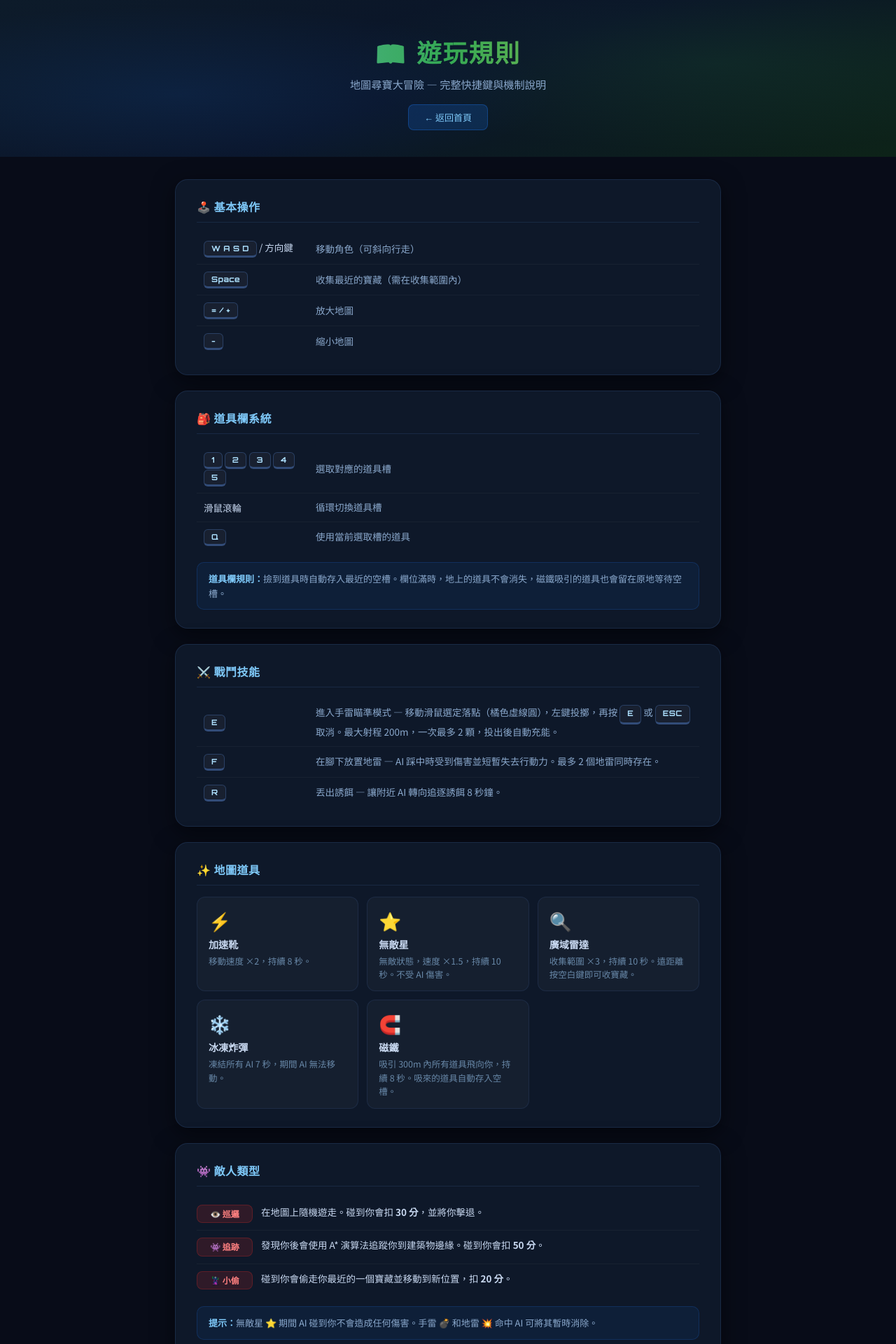
After one commit to timmyweistudy-design/treasure-hunt, a Flask app: page /rules in a window 1280 px wide. The commit adds this page. Shown: the top 1920 px of the page at 70% size. Run offline with Flask 3, Linux system fonts and the light colour scheme.

Commit message:
feat: treasure score = distance meters + rules page
- app.py: treasure points now = actual haversine meters from spawn
- game.html: remove TIER_DISTS; relocateTreasure uses t.points directly
- templates/rules.html: new full rules page (shortcuts, items, enemies, scoring, mechanics)
- app.py: add /rules route
- index.html: add link to rules page in game-info card

Co-Authored-By: Claude Sonnet 4.6 <noreply@anthropic.com>

```diff
--- a/app.py
+++ b/app.py
@@ -79,11 +79,13 @@ def _assign_tiers(raw_pois, origin_lat, origin_lon):
 
         if chosen_p:
             used.add(chosen_i)
+            dist_m = int(round(haversine((origin_lat, origin_lon),
+                                         (chosen_p["lat"], chosen_p["lon"]))))
             result.append(Treasure(
                 id=f"t{tier_idx}", name=chosen_p["name"],
                 lat=chosen_p["lat"], lon=chosen_p["lon"],
                 category=chosen_p["category"],
-                points=tier["points"],
+                points=dist_m,  # 分數 = 距出生點公尺數
             ))
     return result
 
@@ -229,6 +231,11 @@ def _bg_prepare(req_id: str, player_name: str, city: str):
 @app.route("/")
 def index():
     return render_template("index.html", top10=scoreboard.get_top10())
+
+
+@app.route("/rules")
+def rules():
+    return render_template("rules.html")
 
 
 @app.route("/start", methods=["POST"])
--- a/templates/game.html
+++ b/templates/game.html
@@ -636,8 +636,7 @@ const OPTIMAL      = {{ optimal_order_json | safe }};
 const ROUTE_COORDS = {{ route_coords_json | safe }};
 const START        = [{{ player_lat }}, {{ player_lon }}];
 const ORIGIN_LAT   = START[0], ORIGIN_LON = START[1];
-// 分數 → 該寶藏的目標距離（m），用於小偷偷走後重新刷新位置
-const TIER_DISTS   = {100:200, 200:450, 300:700, 400:850, 500:1000};
+// 分數 = 距出生點公尺數，直接當作重刷距離環
 const TIME_LIMIT   = {{ time_limit }};
 const CLCT_R       = {{ collect_radius }};
 const TOTAL        = TREASURES.length;
@@ -1967,7 +1966,7 @@ function relocateTreasure(tId) {
     const t=TREASURES.find(tr=>tr.id===tId);
     if(!t||collected.has(tId)) return;
     // 在同一距離環附近（±80m）隨機方向重刷
-    const tierDist=(TIER_DISTS[t.points]||500);
+    const tierDist=t.points;
     const rd=(tierDist+(Math.random()*160-80))/111111;
     const cosLat=Math.cos(ORIGIN_LAT*Math.PI/180);
     let nLat0, nLon0;
--- a/templates/index.html
+++ b/templates/index.html
@@ -150,6 +150,9 @@
             <li>限時 <b>10 分鐘</b>，找到越多分數越高</li>
             <li>所有地點都是 <b>真實存在</b> 的咖啡廳、博物館、公園等</li>
         </ul>
+        <div style="margin-top:16px;text-align:right">
+            <a href="/rules" style="font-size:13px;color:#7ec8f8;text-decoration:none;border:1px solid rgba(100,160,255,.25);padding:6px 16px;border-radius:8px;background:rgba(26,115,232,.1);transition:background .2s" onmouseover="this.style.background='rgba(26,115,232,.25)'" onmouseout="this.style.background='rgba(26,115,232,.1)'">📖 完整規則 & 快捷鍵 →</a>
+        </div>
     </div>
 
     {% if top10 %}
--- /dev/null
+++ b/templates/rules.html
@@ -0,0 +1,329 @@
+<!DOCTYPE html>
+<html lang="zh-TW">
+<head>
+    <meta charset="UTF-8">
+    <title>遊玩規則 — 地圖尋寶大冒險</title>
+    <link rel="preconnect" href="https://fonts.googleapis.com">
+    <link rel="preconnect" href="https://fonts.gstatic.com" crossorigin>
+    <link href="https://fonts.googleapis.com/css2?family=Orbitron:wght@700;900&family=Noto+Sans+TC:wght@400;700&display=swap" rel="stylesheet">
+    <style>
+        * { box-sizing: border-box; margin: 0; padding: 0; }
+        body { font-family: 'Noto Sans TC', Arial, sans-serif; background: #080c18; min-height: 100vh; color: #c8d8f0; }
+
+        .hero {
+            text-align: center;
+            background: linear-gradient(160deg, #0d1b2a 0%, #0a1428 50%, #0d2318 100%);
+            padding: 48px 20px 38px;
+            position: relative; overflow: hidden;
+        }
+        .hero::after {
+            content: '';
+            position: absolute; inset: 0; pointer-events: none;
+            background:
+                radial-gradient(ellipse 60% 80% at 20% 60%, rgba(26,115,232,.12) 0%, transparent 70%),
+                radial-gradient(ellipse 60% 80% at 80% 40%, rgba(52,168,83,.10) 0%, transparent 70%);
+        }
+        .hero-inner { position: relative; z-index: 1; }
+        .hero h1 {
+            font-family: 'Orbitron', monospace; font-weight: 900;
+            font-size: clamp(1.5rem, 4vw, 2.2rem);
+            background: linear-gradient(90deg, #7ec8f8 0%, #34a853 50%, #ffd54f 100%);
+            -webkit-background-clip: text; -webkit-text-fill-color: transparent; background-clip: text;
+            letter-spacing: 2px; margin-bottom: 10px;
+        }
+        .hero p { font-size: .95rem; color: #8aa8cc; }
+        .back-btn {
+            display: inline-block; margin-top: 18px;
+            padding: 8px 22px; font-size: 13px; font-family: inherit;
+            background: rgba(26,115,232,.2); color: #7ec8f8;
+            border: 1px solid rgba(26,115,232,.35); border-radius: 8px;
+            text-decoration: none; transition: background .2s;
+        }
+        .back-btn:hover { background: rgba(26,115,232,.35); }
+
+        .container { max-width: 820px; margin: 32px auto 60px; padding: 0 20px; }
+
+        .section {
+            background: #0e1829;
+            border: 1px solid rgba(100,160,255,.13);
+            border-radius: 18px; padding: 26px 30px;
+            box-shadow: 0 8px 32px rgba(0,0,0,.5);
+            margin-bottom: 22px;
+        }
+        .section h2 {
+            font-size: 1rem; color: #7ec8f8; letter-spacing: .5px;
+            margin-bottom: 16px; padding-bottom: 10px;
+            border-bottom: 1px solid rgba(100,160,255,.12);
+        }
+
+        /* kbd table */
+        .kbd-table { width: 100%; border-collapse: collapse; }
+        .kbd-table tr { border-bottom: 1px solid rgba(255,255,255,.04); }
+        .kbd-table tr:last-child { border-bottom: none; }
+        .kbd-table td { padding: 9px 10px; font-size: 13.5px; vertical-align: middle; }
+        .kbd-table td:first-child { width: 160px; }
+        kbd {
+            display: inline-block;
+            background: #182030; border: 1px solid rgba(100,160,255,.25);
+            border-bottom: 3px solid rgba(100,160,255,.35);
+            border-radius: 6px; padding: 3px 10px;
+            font-family: 'Orbitron', monospace; font-size: 11px; color: #aee1ff;
+            letter-spacing: .5px; white-space: nowrap;
+        }
+        .desc { color: #8aa8cc; font-size: 13.5px; line-height: 1.6; }
+
+        /* item grid */
+        .item-grid { display: grid; grid-template-columns: repeat(auto-fill, minmax(220px, 1fr)); gap: 12px; }
+        .item-card {
+            background: rgba(255,255,255,.03); border: 1px solid rgba(100,160,255,.1);
+            border-radius: 12px; padding: 14px 16px;
+        }
+        .item-card .icon { font-size: 1.6rem; margin-bottom: 6px; }
+        .item-card .name { font-size: .88rem; font-weight: 700; color: #c8d8f0; margin-bottom: 4px; }
+        .item-card .item-desc { font-size: 12.5px; color: #6888a8; line-height: 1.55; }
+
+        /* enemy / score rows */
+        .row-list { list-style: none; padding: 0; }
+        .row-list li {
+            display: flex; align-items: flex-start; gap: 12px;
+            padding: 10px 0; border-bottom: 1px solid rgba(255,255,255,.04);
+            font-size: 13.5px; line-height: 1.55;
+        }
+        .row-list li:last-child { border-bottom: none; }
+        .row-list .tag {
+            flex-shrink: 0; min-width: 80px; text-align: center;
+            background: rgba(26,115,232,.18); color: #7ec8f8;
+            border: 1px solid rgba(26,115,232,.25); border-radius: 8px;
+            padding: 3px 10px; font-size: 12px; font-weight: 700;
+        }
+        .row-list .tag.danger { background: rgba(200,40,40,.18); color: #ff8080; border-color: rgba(200,40,40,.3); }
+        .row-list .tag.gold   { background: rgba(255,213,79,.12); color: #ffd54f; border-color: rgba(255,213,79,.25); }
+        .row-list .tag.green  { background: rgba(52,168,83,.15); color: #6fcf97; border-color: rgba(52,168,83,.25); }
+
+        /* tip box */
+        .tip {
+            background: rgba(26,115,232,.08); border: 1px solid rgba(26,115,232,.2);
+            border-radius: 10px; padding: 12px 16px; margin-top: 14px;
+            font-size: 13px; color: #8aa8cc; line-height: 1.65;
+        }
+        .tip b { color: #7ec8f8; }
+    </style>
+</head>
+<body>
+
+<div class="hero">
+    <div class="hero-inner">
+        <h1>📖 遊玩規則</h1>
+        <p>地圖尋寶大冒險 — 完整快捷鍵與機制說明</p>
+        <a href="/" class="back-btn">← 返回首頁</a>
+    </div>
+</div>
+
+<div class="container">
+
+    <!-- 基本操作 -->
+    <div class="section">
+        <h2>🕹️ 基本操作</h2>
+        <table class="kbd-table">
+            <tr>
+                <td><kbd>W A S D</kbd> / 方向鍵</td>
+                <td class="desc">移動角色（可斜向行走）</td>
+            </tr>
+            <tr>
+                <td><kbd>Space</kbd></td>
+                <td class="desc">收集最近的寶藏（需在收集範圍內）</td>
+            </tr>
+            <tr>
+                <td><kbd>= / +</kbd></td>
+                <td class="desc">放大地圖</td>
+            </tr>
+            <tr>
+                <td><kbd>-</kbd></td>
+                <td class="desc">縮小地圖</td>
+            </tr>
+        </table>
+    </div>
+
+    <!-- 道具欄 -->
+    <div class="section">
+        <h2>🎒 道具欄系統</h2>
+        <table class="kbd-table">
+            <tr>
+                <td><kbd>1</kbd> <kbd>2</kbd> <kbd>3</kbd> <kbd>4</kbd> <kbd>5</kbd></td>
+                <td class="desc">選取對應的道具槽</td>
+            </tr>
+            <tr>
+                <td>滑鼠滾輪</td>
+                <td class="desc">循環切換道具槽</td>
+            </tr>
+            <tr>
+                <td><kbd>Q</kbd></td>
+                <td class="desc">使用當前選取槽的道具</td>
+            </tr>
+        </table>
+        <div class="tip">
+            <b>道具欄規則：</b>撿到道具時自動存入最近的空槽。欄位滿時，地上的道具不會消失，磁鐵吸引的道具也會留在原地等待空槽。
+        </div>
+    </div>
+
+    <!-- 戰鬥技能 -->
+    <div class="section">
+        <h2>⚔️ 戰鬥技能</h2>
+        <table class="kbd-table">
+            <tr>
+                <td><kbd>E</kbd></td>
+                <td class="desc">進入手雷瞄準模式 — 移動滑鼠選定落點（橘色虛線圓），左鍵投擲，再按 <kbd>E</kbd> 或 <kbd>ESC</kbd> 取消。最大射程 200m，一次最多 2 顆，投出後自動充能。</td>
+            </tr>
+            <tr>
+                <td><kbd>F</kbd></td>
+                <td class="desc">在腳下放置地雷 — AI 踩中時受到傷害並短暫失去行動力。最多 2 個地雷同時存在。</td>
+            </tr>
+            <tr>
+                <td><kbd>R</kbd></td>
+                <td class="desc">丟出誘餌 — 讓附近 AI 轉向追逐誘餌 8 秒鐘。</td>
+            </tr>
+        </table>
+    </div>
+
+    <!-- 道具說明 -->
+    <div class="section">
+        <h2>✨ 地圖道具</h2>
+        <div class="item-grid">
+            <div class="item-card">
+                <div class="icon">⚡</div>
+                <div class="name">加速靴</div>
+                <div class="item-desc">移動速度 ×2，持續 8 秒。</div>
+            </div>
+            <div class="item-card">
+                <div class="icon">⭐</div>
+                <div class="name">無敵星</div>
+                <div class="item-desc">無敵狀態，速度 ×1.5，持續 10 秒。不受 AI 傷害。</div>
+            </div>
+            <div class="item-card">
+                <div class="icon">🔍</div>
+                <div class="name">廣域雷達</div>
+                <div class="item-desc">收集範圍 ×3，持續 10 秒。遠距離按空白鍵即可收寶藏。</div>
+            </div>
+            <div class="item-card">
+                <div class="icon">❄️</div>
+                <div class="name">冰凍炸彈</div>
+                <div class="item-desc">凍結所有 AI 7 秒，期間 AI 無法移動。</div>
+            </div>
+            <div class="item-card">
+                <div class="icon">🧲</div>
+                <div class="name">磁鐵</div>
+                <div class="item-desc">吸引 300m 內所有道具飛向你，持續 8 秒。吸來的道具自動存入空槽。</div>
+            </div>
+        </div>
+    </div>
+
+    <!-- 敵人 -->
+    <div class="section">
+        <h2>👾 敵人類型</h2>
+        <ul class="row-list">
+            <li>
+                <span class="tag danger">👁️ 巡邏</span>
+                <span>在地圖上隨機遊走。碰到你會扣 <b>30 分</b>，並將你擊退。</span>
+            </li>
+            <li>
+                <span class="tag danger">👾 追跡</span>
+                <span>發現你後會使用 A* 演算法追蹤你到建築物邊緣。碰到你會扣 <b>50 分</b>。</span>
+            </li>
+            <li>
+                <span class="tag danger">🦹 小偷</span>
+                <span>碰到你會偷走你最近的一個寶藏並移動到新位置，扣 <b>20 分</b>。</span>
+            </li>
+        </ul>
+        <div class="tip">
+            <b>提示：</b>無敵星 ⭐ 期間 AI 碰到你不會造成任何傷害。手雷 💣 和地雷 💥 命中 AI 可將其暫時消除。
+        </div>
+    </div>
+
+    <!-- 計分 -->
+    <div class="section">
+        <h2>🏆 計分規則</h2>
+        <ul class="row-list">
+            <li>
+                <span class="tag gold">基礎分</span>
+                <span>收集寶藏時獲得該寶藏距出生點的 <b>公尺數</b> 作為分數（越遠的寶藏分越高）。</span>
+            </li>
+            <li>
+                <span class="tag gold">順序獎勵</span>
+                <span>按照 AI 建議的最佳路線依序收集，每個額外 <b>+50 分</b>。</span>
+            </li>
+            <li>
+                <span class="tag gold">連擊加成</span>
+                <span>30 秒內連續收集 2 個以上寶藏，啟動連擊計分（分數倍增）。</span>
+            </li>
+            <li>
+                <span class="tag gold">黃金寶藏</span>
+                <span>隨機出現的金色寶藏 ✨，分數 ×3。</span>
+            </li>
+            <li>
+                <span class="tag danger">AI 扣分</span>
+                <span>被 AI 碰到依類型扣 20 / 30 / 50 分。</span>
+            </li>
+        </ul>
+    </div>
+
+    <!-- 特殊機制 -->
+    <div class="section">
+        <h2>🌀 特殊機制</h2>
+        <ul class="row-list">
+            <li>
+                <span class="tag green">傳送門</span>
+                <span>地圖上有兩個紫色傳送門，走進其中一個會瞬間移動到另一個。</span>
+            </li>
+            <li>
+                <span class="tag green">天氣系統</span>
+                <span>每 60 秒會隨機切換天氣：<b>晴天 ☀️</b>（正常）→ <b>濃霧 🌫️</b>（視野受限）→ <b>暴風雨 ⛈️</b>（移動變慢），各持續 30 秒。</span>
+            </li>
+            <li>
+                <span class="tag green">傳呼警告</span>
+                <span>被多個 AI 同時鎖定時，右下角出現 🚨 通緝警告，按 <kbd>Space</kbd> 快速逃跑。</span>
+            </li>
+            <li>
+                <span class="tag green">建築碰撞</span>
+                <span>玩家與 AI 均無法穿越建築物（灰色區域）。利用建築物甩掉追蹤 AI。</span>
+            </li>
+        </ul>
+    </div>
+
+    <!-- HUD說明 -->
+    <div class="section">
+        <h2>🖥️ 介面說明</h2>
+        <ul class="row-list">
+            <li>
+                <span class="tag">左上</span>
+                <span><b>分數 / 時間 / 進度</b>：目前分數、剩餘時間，以及已收集 / 總數。</span>
+            </li>
+            <li>
+                <span class="tag">右側</span>
+                <span><b>寶藏列表</b>：顯示所有寶藏名稱、距離、分數。點擊名稱可在地圖上標示位置。</span>
+            </li>
+            <li>
+                <span class="tag">下方中央</span>
+                <span><b>道具欄</b>：5 個槽位，金色外框為當前選取槽，藍色外框表示有道具。</span>
+            </li>
+            <li>
+                <span class="tag">下方左側</span>
+                <span><b>戰鬥技能狀態</b>：顯示手雷 💣 / 地雷 💥 充能狀態與誘餌 🎯 冷卻。</span>
+            </li>
+            <li>
+                <span class="tag">下方右側</span>
+                <span><b>天氣 / 連擊 / 通緝</b>：即時顯示當前天氣、連擊倍數與通緝倒數。</span>
+            </li>
+            <li>
+                <span class="tag">效果列</span>
+                <span>有效果作用中時顯示在地圖上方：速度 / 無敵 / 廣域 / 冰凍 / 眩暈 / 磁鐵。</span>
+            </li>
+        </ul>
+    </div>
+
+</div>
+
+<script>
+    // Animate stars in hero (same as index.html)
+</script>
+</body>
+</html>
```
Also changed, not shown: CODEBASE.md (+15 -2 lines).
